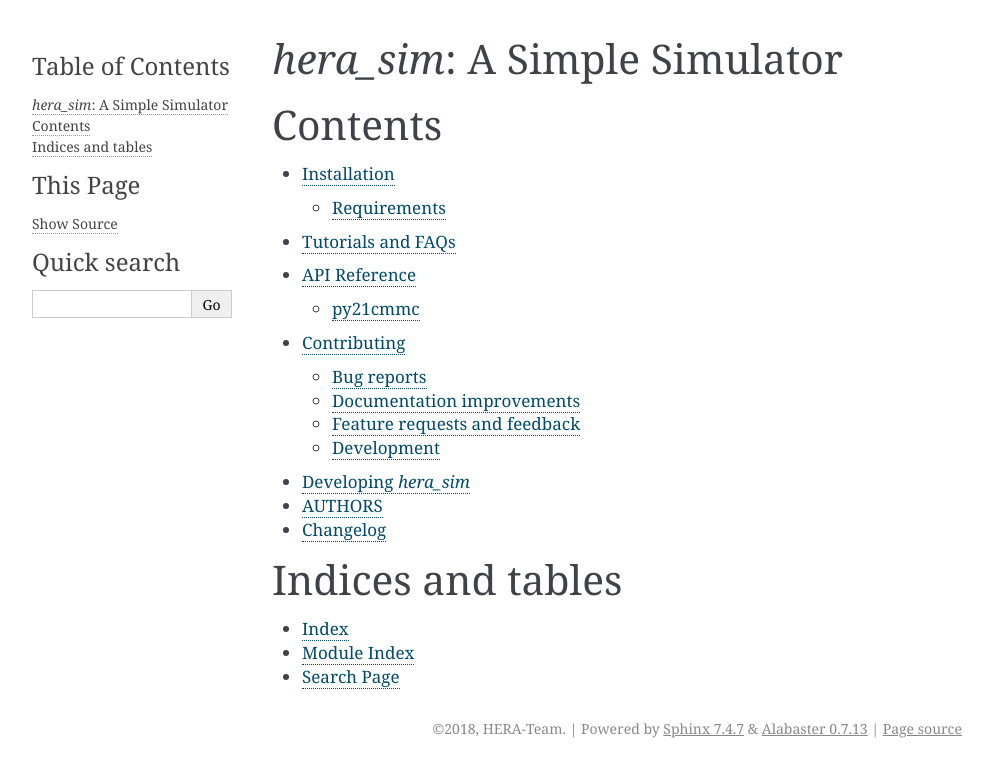
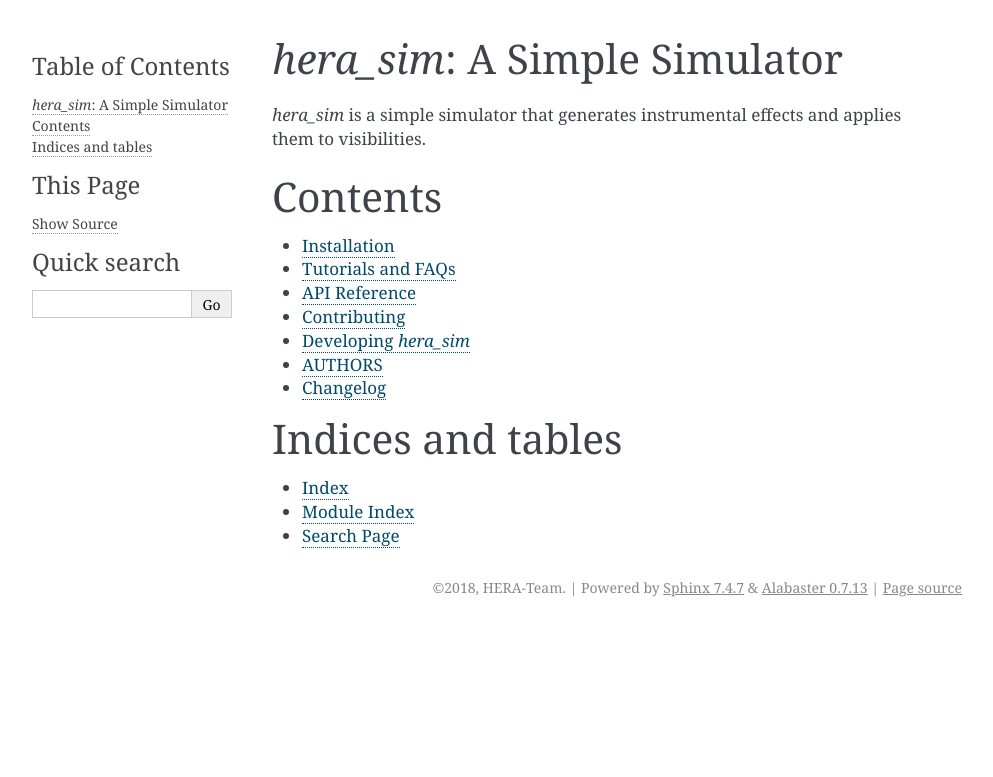
Before and after one commit to HERA-Team/hera_sim, a Sphinx documentation site: the page built from docs/index.rst, in a window 1280 px wide. Shown: the top 777 px of the page, without its empty margins (148-1141 px from the left). Built offline with Sphinx 7.4.7, drawn with Linux system fonts in a browser that asks for light colours; pages that are not in the unit, such as notebooks, are missing from menus.

```diff
--- a/AUTHORS.rst
+++ b/AUTHORS.rst
@@ -2,4 +2,4 @@
 AUTHORS
 =======
 
-* HERA-Team - github.com/HERA-Team
+* HERA-Team - https://github.com/HERA-Team
--- /dev/null
+++ b/docs/_templates/class.rst
@@ -0,0 +1,30 @@
+{{ fullname | escape | underline }}
+
+.. currentmodule:: {{ module }}
+
+.. autoclass:: {{ objname }}
+
+   {% block methods %}
+
+   {% if methods %}
+   .. rubric:: Methods
+
+   .. autosummary::
+      :toctree: {{ objname }}
+   {% for item in methods %}
+      ~{{ name }}.{{ item }}
+   {%- endfor %}
+   {% endif %}
+   {% endblock %}
+
+   {% block attributes %}
+   {% if attributes %}
+   .. rubric:: Attributes
+
+   .. autosummary::
+      :toctree: {{ objname }}
+   {% for item in attributes %}
+      ~{{ name }}.{{ item }}
+   {%- endfor %}
+   {% endif %}
+   {% endblock %}
--- /dev/null
+++ b/docs/_templates/module.rst
@@ -0,0 +1,39 @@
+{{ fullname | escape | underline }}
+
+.. automodule:: {{ fullname }}
+
+   {% block functions %}
+   {% if functions %}
+   .. rubric:: Functions
+
+   .. autosummary::
+      :toctree: {{ objname }}
+   {% for item in functions %}
+      {{ item }}
+   {%- endfor %}
+   {% endif %}
+   {% endblock %}
+
+   {% block classes %}
+   {% if classes %}
+   .. rubric:: Classes
+
+   .. autosummary::
+      :toctree: {{ objname }}
+      :template: class.rst
+   {% for item in classes %}
+      {{ item }}
+   {%- endfor %}
+   {% endif %}
+   {% endblock %}
+
+   {% block exceptions %}
+   {% if exceptions %}
+   .. rubric:: Exceptions
+
+   .. autosummary::
+   {% for item in exceptions %}
+      {{ item }}
+   {%- endfor %}
+   {% endif %}
+   {% endblock %}
--- a/docs/conf.py
+++ b/docs/conf.py
@@ -80,7 +80,7 @@
 # List of patterns, relative to source directory, that match files and
 # directories to ignore when looking for source files.
 # This pattern also affects html_static_path and html_extra_path .
-exclude_patterns = ['_build', 'Thumbs.db', '.DS_Store']
+exclude_patterns = ['_build', 'Thumbs.db', '.DS_Store', 'templates', '**.ipynb_checkpoints']
 
 # The name of the Pygments (syntax highlighting) style to use.
 pygments_style = 'sphinx'
--- a/docs/index.rst
+++ b/docs/index.rst
@@ -1,10 +1,12 @@
 `hera_sim`: A Simple Simulator
 ==============================
+
+`hera_sim` is a simple simulator that generates instrumental effects and applies them to visibilities.
 
 Contents
 ========
 .. toctree::
-   :maxdepth: 2
+   :maxdepth: 1
 
    installation
    tutorials
--- a/docs/reference/hera_sim.rst
+++ b/docs/reference/hera_sim.rst
@@ -1,4 +1,4 @@
-py21cmmc
+hera_sim
 ========
 
 .. testsetup::
```
Also changed, not shown: README.md (+1 -1 lines), hera_sim/__init__.py (+11 -11 lines), hera_sim/version.py (+8 -8 lines), setup.py (+6 -6 lines), 8 other files.
